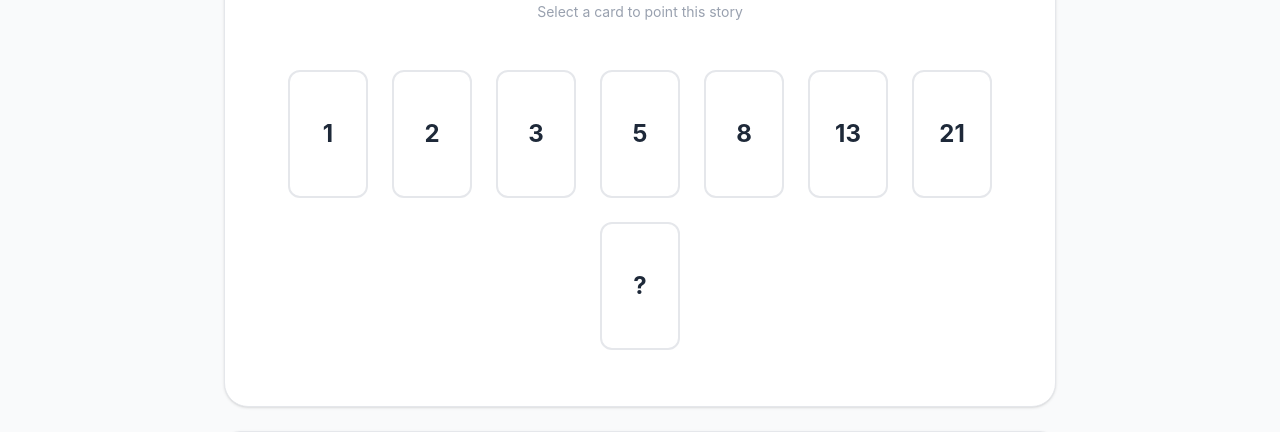
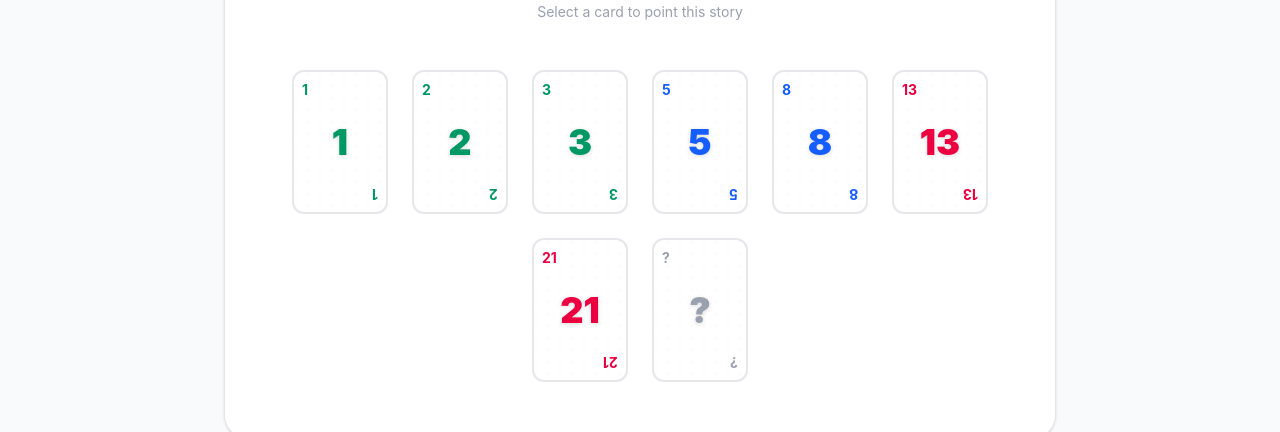
Before and after one commit to j-stechmann/backlog-royale, a React (Vite) app in the folder frontend/: page / in a window 1280 px wide. Both pictures are taken after typing "Sample", "Sample" into the empty fields and a click on the button "Start Voting". Shown: the part 184-616 px from the top of the page. Built offline with nearby package versions, Linux system fonts and the light colour scheme; no server answers.

Commit message:
UI: Enhance card design with playing card style and colors

```diff
--- a/frontend/src/App.tsx
+++ b/frontend/src/App.tsx
@@ -227,13 +227,23 @@ function App() {
                   </div>
                   <div>
                     {user.hasVoted ? (
-                      <div className={`flex items-center justify-center w-10 h-10 rounded-xl font-bold transition-all ${
-                        state.reveal
-                          ? 'bg-blue-100 text-blue-700 scale-110 shadow-sm'
-                          : 'bg-green-500 text-white animate-bounce-subtle'
-                      }`}>
-                        {state.reveal ? user.vote : '✓'}
-                      </div>
+                      state.reveal ? (
+                        <div className={`
+                          w-10 h-14 rounded-lg border-2 flex items-center justify-center font-black text-lg relative shadow-sm transition-all scale-110
+                          ${user.vote === '?' ? 'bg-gray-50 border-gray-200 text-gray-400' :
+                            user.vote && parseInt(user.vote) <= 3 ? 'bg-emerald-50 border-emerald-200 text-emerald-600' :
+                            user.vote && parseInt(user.vote) <= 8 ? 'bg-blue-50 border-blue-200 text-blue-600' :
+                            'bg-rose-50 border-rose-200 text-rose-600'}
+                        `}>
+                          <span className="absolute top-0.5 left-1 text-[8px] opacity-70">{user.vote}</span>
+                          <span className="absolute bottom-0.5 right-1 text-[8px] opacity-70 rotate-180">{user.vote}</span>
+                          {user.vote}
+                        </div>
+                      ) : (
+                        <div className="w-10 h-10 bg-green-500 text-white rounded-xl flex items-center justify-center shadow-lg shadow-green-100 animate-bounce-subtle">
+                          <span className="font-bold">✓</span>
+                        </div>
+                      )
                     ) : (
                       <div className="w-10 h-10 border-2 border-dashed border-gray-200 rounded-xl flex items-center justify-center">
                         <div className="w-1.5 h-1.5 rounded-full bg-gray-200" />
--- a/frontend/src/components/Card.tsx
+++ b/frontend/src/components/Card.tsx
@@ -8,21 +8,50 @@ interface CardProps {
 }
 
 export const Card: React.FC<CardProps> = ({ value, selected, onClick, disabled }) => {
+  const getColorClasses = (val: string) => {
+    if (val === '?') return 'text-gray-400';
+    const num = parseInt(val);
+    if (num <= 3) return 'text-emerald-600';
+    if (num <= 8) return 'text-blue-600';
+    if (num <= 21) return 'text-rose-600';
+    return 'text-gray-600';
+  };
+
+  const colorClass = getColorClasses(value);
+
   return (
     <div className="relative group m-2">
       <button
         onClick={onClick}
         disabled={disabled}
         className={`
-          w-16 h-24 sm:w-20 sm:h-32 rounded-xl border-2 transition-all duration-200 flex items-center justify-center text-xl sm:text-2xl font-bold
+          w-16 h-24 sm:w-24 sm:h-36 rounded-xl border-2 transition-all duration-300 flex items-center justify-center text-2xl sm:text-4xl font-black relative overflow-hidden
           ${selected
-            ? 'bg-blue-500 border-blue-600 text-white transform -translate-y-2 shadow-lg shadow-blue-200'
-            : 'bg-white border-gray-200 text-gray-800 hover:border-blue-300 hover:shadow-lg'
+            ? 'bg-blue-50 border-blue-600 text-blue-600 transform -translate-y-4 shadow-2xl shadow-blue-200 ring-4 ring-blue-500/20'
+            : 'bg-white border-gray-200 text-gray-800 hover:border-blue-400 hover:shadow-xl hover:-translate-y-1'
           }
           ${disabled ? 'opacity-50 cursor-not-allowed grayscale-[0.5]' : 'cursor-pointer'}
         `}
       >
-        {value}
+        {/* Decorative background pattern */}
+        <div className="absolute inset-0 opacity-[0.03] pointer-events-none">
+          <div className="absolute top-0 left-0 w-full h-full" style={{ backgroundImage: 'radial-gradient(circle at 2px 2px, currentColor 1px, transparent 0)', backgroundSize: '12px 12px' }} />
+        </div>
+
+        {/* Top-left corner */}
+        <div className={`absolute top-2 left-2 flex flex-col items-center leading-none ${selected ? 'text-blue-600' : colorClass}`}>
+          <span className="text-xs sm:text-sm font-bold">{value}</span>
+        </div>
+
+        {/* Bottom-right corner */}
+        <div className={`absolute bottom-2 right-2 flex flex-col items-center leading-none rotate-180 ${selected ? 'text-blue-600' : colorClass}`}>
+          <span className="text-xs sm:text-sm font-bold">{value}</span>
+        </div>
+
+        {/* Center value */}
+        <div className={`${selected ? 'text-blue-600' : colorClass} drop-shadow-sm`}>
+          {value}
+        </div>
       </button>
 
       {disabled && (
```
